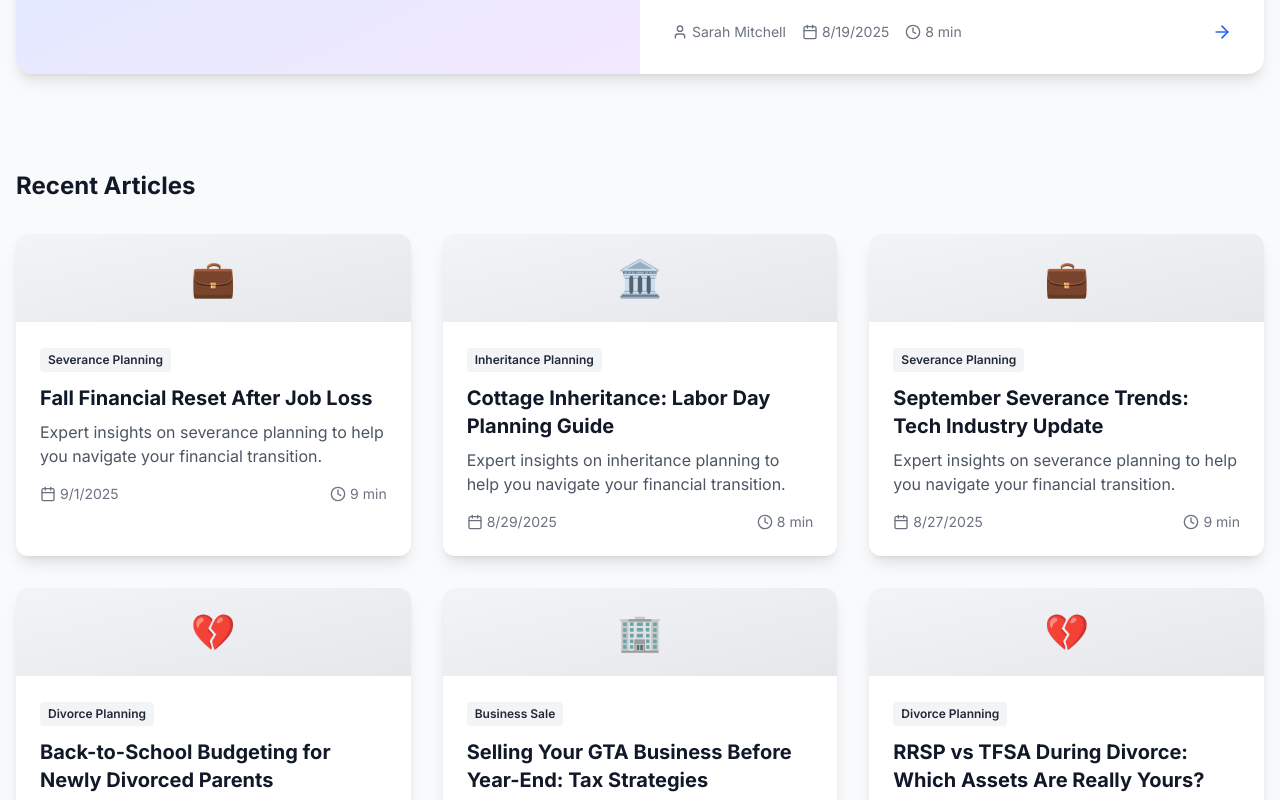
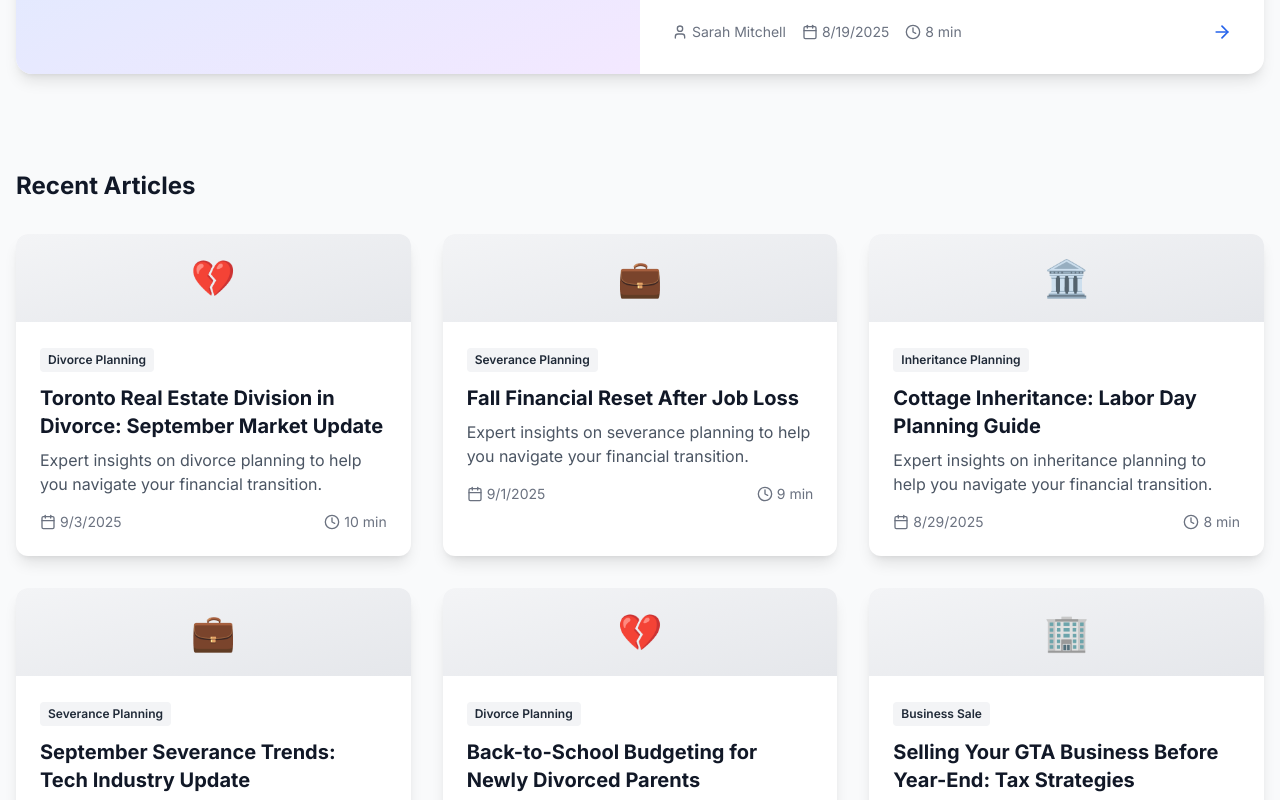
Before and after one commit to HustleHarder86/Investing, a Next.js app: page /blog in a window 1280 px wide. Shown: the part 737-1537 px from the top of the page. Built offline with nearby package versions, Linux system fonts and the light colour scheme; no server answers.

Commit message:
🚀 Auto-publish scheduled blog post for 2025-09-03

```diff
--- a/content/blog-schedule.json
+++ b/content/blog-schedule.json
@@ -54,7 +54,7 @@
       "title": "Toronto Real Estate Division in Divorce: September Market Update",
       "category": "Divorce Planning",
       "author": "Michael Chen",
-      "status": "pending"
+      "status": "published"
     },
     {
       "date": "2025-09-05",
--- a/src/app/blog/page.tsx
+++ b/src/app/blog/page.tsx
@@ -10,6 +10,18 @@ export const metadata: Metadata = {
 
 // Blog posts data - in production, this would come from a CMS or database
 const blogPosts = [
+  {
+    slug: 'toronto-real-estate-division-september',
+    title: 'Toronto Real Estate Division in Divorce: September Market Update',
+    excerpt: 'Expert insights on divorce planning to help you navigate your financial transition.',
+    author: 'Michael Chen',
+    authorTitle: 'CFP®, Divorce Specialist',
+    date: '2025-09-03',
+    readTime: '10 min',
+    category: 'Divorce Planning',
+    categorySlug: 'divorce-planning',
+    featured: false
+  },
   {
     slug: 'fall-financial-reset-after-job-loss',
     title: 'Fall Financial Reset After Job Loss',
```
Also changed, not shown: src/app/blog/toronto-real-estate-division-september/page.tsx (renamed from content/scheduled-posts/toronto-real-estate-division-september.tsx).
